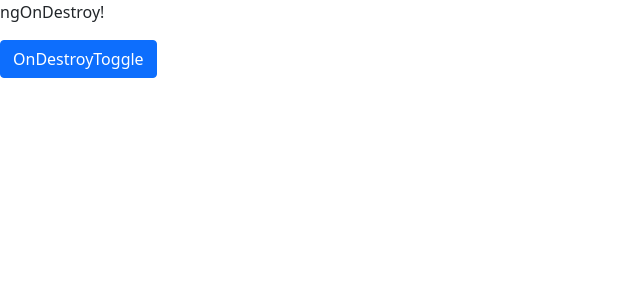
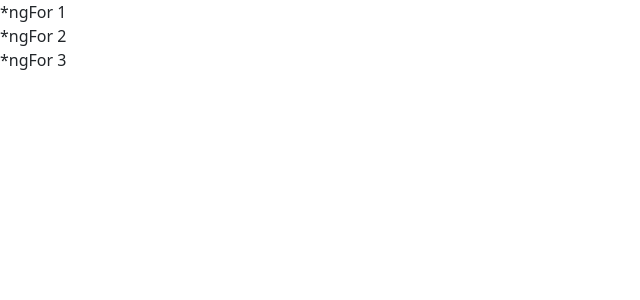
Before and after one commit to sujeewakabeysinghe/Angular-Complete-Course, an Angular app in the folder Angular/angular-app/: page / in a window 1280 px wide. Shown: the top 300 px of the page, without its empty margins (0-640 px from the left). Built offline with nearby package versions, Linux system fonts and the light colour scheme.

Commit message:
Dependency Injection | Service

```diff
--- a/Angular/angular-app/src/app/app.component.html
+++ b/Angular/angular-app/src/app/app.component.html
@@ -11,4 +11,7 @@
 <!-- <gtn-component-communication-parent></gtn-component-communication-parent> -->
 
 <!-- LifeCycle Hooks -->
-<gtn-lifecycle-hooks></gtn-lifecycle-hooks>
+<!-- <gtn-lifecycle-hooks></gtn-lifecycle-hooks> -->
+
+<!-- Dependency Injection | Service -->
+<gtn-service></gtn-service>
--- a/Angular/angular-app/src/app/app.module.ts
+++ b/Angular/angular-app/src/app/app.module.ts
@@ -17,6 +17,7 @@ import { ViewChildComponent } from './component-communication-parent/view-child/
 import { ContentProjectionComponent } from './lifecycle-hooks/content-projection/content-projection.component';
 import { NgAfterContentInitComponent } from './lifecycle-hooks/ng-after-content-init/ng-after-content-init.component';
 import { NgOnDestroyComponent } from './lifecycle-hooks/ng-on-destroy/ng-on-destroy.component';
+import { ServiceComponent } from './service/service.component';
 
 @NgModule({
   declarations: [
@@ -33,7 +34,8 @@ import { NgOnDestroyComponent } from './lifecycle-hooks/ng-on-destroy/ng-on-dest
     ViewChildComponent,
     ContentProjectionComponent,
     NgAfterContentInitComponent,
-    NgOnDestroyComponent
+    NgOnDestroyComponent,
+    ServiceComponent
   ],
   imports: [
     BrowserModule,
--- /dev/null
+++ b/Angular/angular-app/src/app/service/service.component.html
@@ -0,0 +1,3 @@
+<div *ngFor="let serviceOneItem of serviceOneItems; let i = index">
+    {{ serviceOneItem.name }} {{ i+1 }}
+</div>
--- /dev/null
+++ b/Angular/angular-app/src/app/service/service.component.ts
@@ -0,0 +1,23 @@
+import { Component, OnInit } from '@angular/core';
+import { ServiceOneService } from '../services/service-one.service';
+import { InterfaceFor } from '../directives/interface';
+
+@Component({
+  selector: 'gtn-service',
+  templateUrl: './service.component.html',
+  styleUrls: ['./service.component.scss'],
+  // providers: [ServiceOneService] you can add this if you need couple of instance in your components. nomally this is singleton and use only one global instance, rarely does like this
+})
+export class ServiceComponent implements OnInit {
+
+  serviceOneItems!: InterfaceFor[];
+
+  constructor(
+    private serviceOne: ServiceOneService // nomally this make private, and do not make it public to access to directly to the html
+  ) { }
+
+  ngOnInit(): void {
+    this.serviceOneItems = this.serviceOne.getServiceOneData();
+  }
+
+}
--- /dev/null
+++ b/Angular/angular-app/src/app/services/service-one.service.ts
@@ -0,0 +1,20 @@
+import { Injectable } from '@angular/core';
+import { InterfaceFor } from '../directives/interface';
+
+@Injectable({
+  providedIn: 'root' // this automatically gets registered in app.module.ts
+})
+export class ServiceOneService {
+
+  serviceOneData: InterfaceFor[] = [
+    { name: '*ngFor' },
+    { name: '*ngFor' },
+    { name: '*ngFor' },
+  ]
+
+  getServiceOneData(): InterfaceFor[] {
+    return this.serviceOneData;
+  }
+
+  constructor() { }
+}
```
Also changed, not shown: Angular/angular-app/src/app/service/service.component.scss (added), 2 other files (tests, documents, lock files or other folders).
